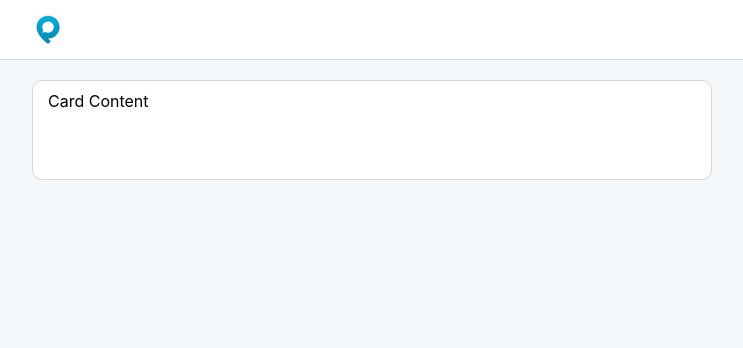
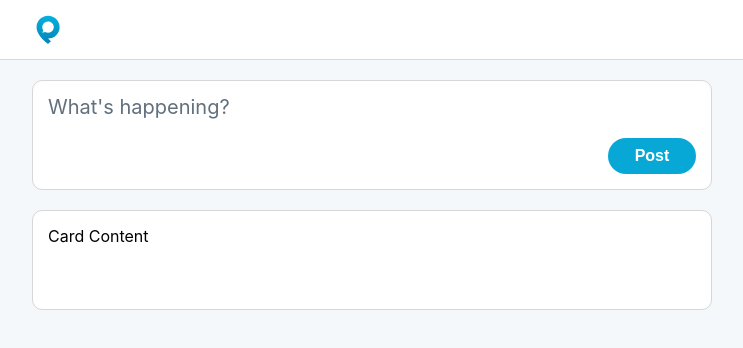
Before and after one commit to Matheuslm10/twitto, a React (Create React App) app: page / in a window 1280 px wide. Shown: the top 348 px of the page, without its empty margins (268-1011 px from the left). Built offline with nearby package versions, Linux system fonts and the light colour scheme.

Commit message:
feat: creates the base layout for the Post Maker.

```diff
--- /dev/null
+++ b/src/components/Button/index.tsx
@@ -0,0 +1,12 @@
+import React from 'react'
+import * as S from './styles'
+
+type ButtonProps = {
+  children: string
+}
+
+const Button = ({ children }: ButtonProps) => {
+  return <S.Button>{children}</S.Button>
+}
+
+export default Button
--- /dev/null
+++ b/src/components/Button/styles.ts
@@ -0,0 +1,22 @@
+import styled from 'styled-components'
+
+export const Button = styled.button`
+  background-color: #08a8d6;
+  color: #ffffff;
+  font-weight: 600;
+  font-size: 16px;
+  line-height: 20px;
+  margin-left: auto;
+  width: 88px;
+  height: 36px;
+  border-radius: 32px;
+  border: 0;
+
+  :hover {
+    filter: brightness(90%);
+  }
+
+  :active {
+    transform: scale(98%);
+  }
+`
--- a/src/components/Card/styles.ts
+++ b/src/components/Card/styles.ts
@@ -5,6 +5,6 @@ export const Card = styled.div`
   background-color: #ffffff;
   border: solid 1px #d7d7d7;
   border-radius: 10px;
-  padding: 10px 15px;
+  padding: 15px;
   margin: 20px 0;
 `
--- /dev/null
+++ b/src/components/PostMaker/index.tsx
@@ -0,0 +1,23 @@
+import React from 'react'
+import * as S from './styles'
+
+import Card from 'components/Card'
+import Button from 'components/Button'
+
+const PostMaker = () => {
+  return (
+    <Card>
+      <S.Wrapper>
+        <S.TextInput
+          placeholder="What's happening?"
+          spellCheck="false"
+          contentEditable="true"
+          suppressContentEditableWarning={true}
+        ></S.TextInput>
+        <Button>Post</Button>
+      </S.Wrapper>
+    </Card>
+  )
+}
+
+export default PostMaker
--- /dev/null
+++ b/src/components/PostMaker/styles.ts
@@ -0,0 +1,23 @@
+import styled from 'styled-components'
+
+export const Wrapper = styled.div`
+  display: flex;
+  flex-direction: column;
+
+  button {
+    margin-top: 10px;
+  }
+`
+
+export const TextInput = styled.div`
+  font-family: 'BlinkMacSystemFont';
+  font-size: 20px;
+  line-height: 22px;
+  min-height: 32px;
+  outline: none;
+
+  &[contentEditable='true']:empty:before {
+    color: #61707c;
+    content: attr(placeholder);
+  }
+`
--- a/src/pages/HomePage/index.tsx
+++ b/src/pages/HomePage/index.tsx
@@ -3,15 +3,17 @@ import * as S from './styles'
 
 import Card from 'components/Card'
 import Header from 'components/Header'
+import PostMaker from 'components/PostMaker'
 
 const HomePage = () => {
   return (
-    <S.HomePage>
+    <>
       <Header />
       <S.Wrapper>
+        <PostMaker />
         <Card>Card Content</Card>
       </S.Wrapper>
-    </S.HomePage>
+    </>
   )
 }
 
--- a/src/pages/HomePage/styles.ts
+++ b/src/pages/HomePage/styles.ts
@@ -1,6 +1,4 @@
 import styled from 'styled-components'
-
-export const HomePage = styled.div``
 
 export const Wrapper = styled.div`
   margin: 0 auto;
```
